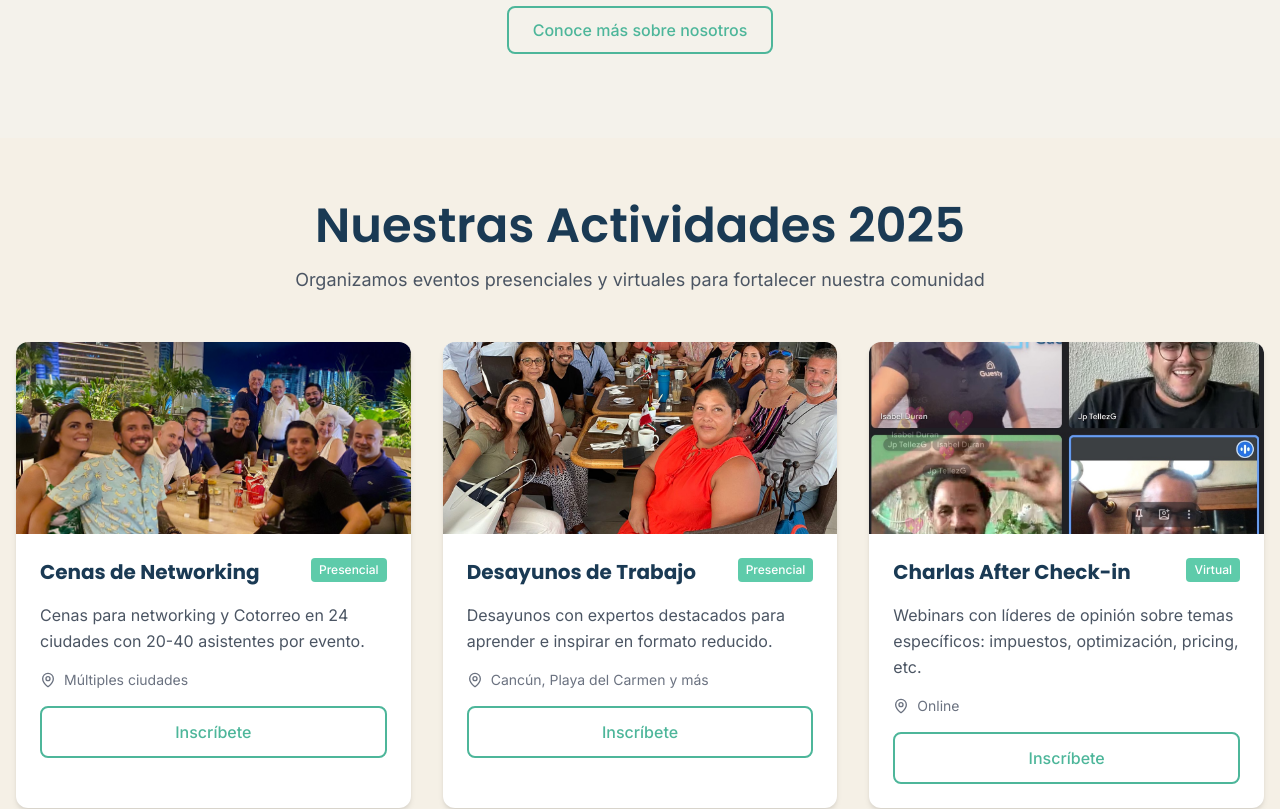
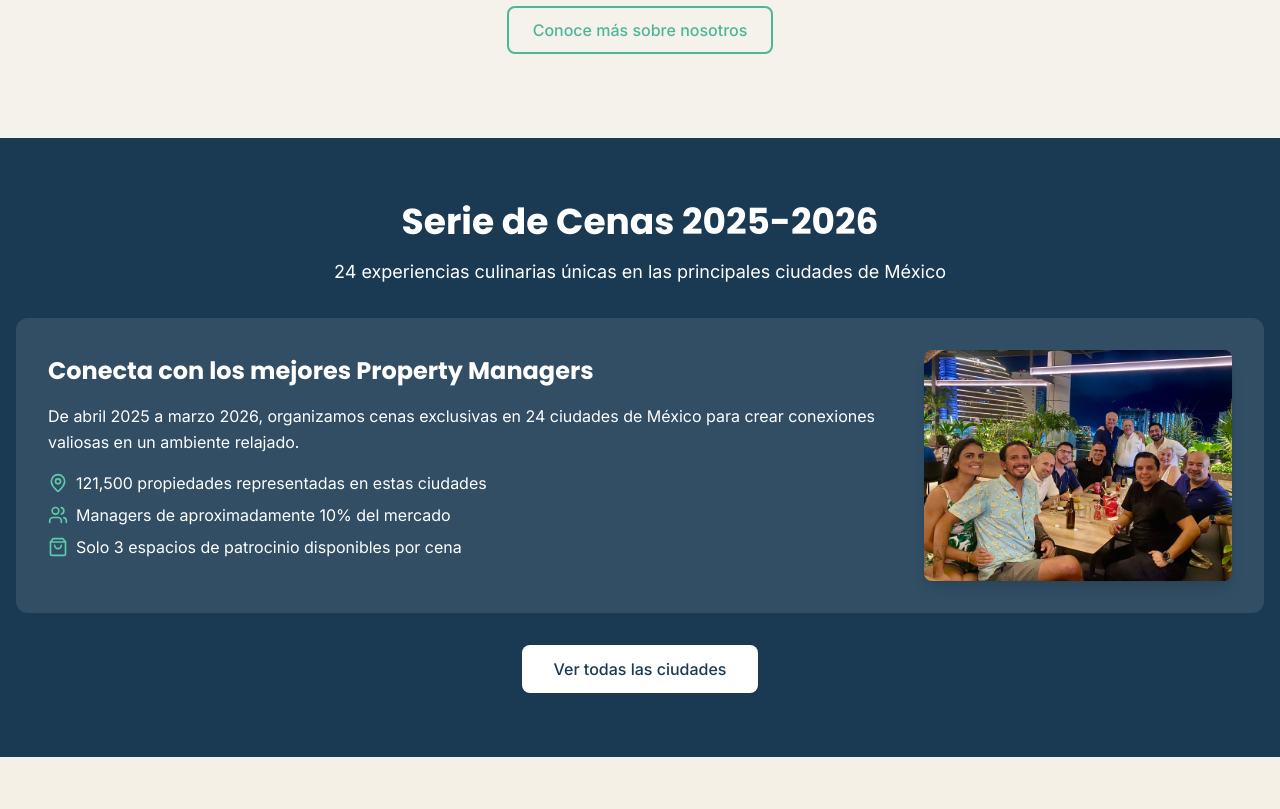
Before and after one commit to gorupicz/cahusamex, a React (Vite) app: page / in a window 1280 px wide. Shown: the part 1420-2229 px from the top of the page. Built offline with nearby package versions, Linux system fonts and the light colour scheme.

Commit message:
Add dinner event details
Add details about the dinner events, including locations, dates, and sponsorship information.

```diff
--- /dev/null
+++ b/src/components/DinnerSeriesTable.tsx
@@ -0,0 +1,93 @@
+
+import { Table, TableBody, TableCell, TableHead, TableHeader, TableRow } from "@/components/ui/table";
+import { Calendar, MapPin, Users } from 'lucide-react';
+
+const cities = [
+  "Cancun",
+  "Playa del Carmen",
+  "Tulum",
+  "Guadalajara",
+  "Puerto Vallarta",
+  "CDMX",
+  "Puebla",
+  "Los Cabos",
+  "La Paz",
+  "San Miguel de Allende",
+  "Querétaro",
+  "Valle de Guadalupe",
+  "Ensenada",
+  "Tijuana",
+  "Oaxaca",
+  "Mérida",
+  "Monterrey",
+  "Puerto Escondido",
+  "Huatulco",
+  "Ixtapa",
+  "San Carlos (Guaymas)",
+  "Hermosillo"
+];
+
+const DinnerSeriesTable = () => {
+  // Group cities in rows of 3 for better display
+  const cityRows = [];
+  for (let i = 0; i < cities.length; i += 3) {
+    cityRows.push(cities.slice(i, i + 3));
+  }
+
+  return (
+    <div className="bg-white rounded-xl shadow-md p-6 mt-8">
+      <div className="mb-6">
+        <h3 className="text-2xl font-bold text-navy mb-4">Serie de Cenas 2025-2026</h3>
+        <p className="text-gray-600 mb-4">
+          De abril 2025 a marzo 2026, vamos a realizar 24 cenas de networking en las siguientes ciudades de México. Nuestras cenas son experiencias culinarias únicas y oportunidades para conectar con property managers top en un ambiente muy relajado.
+        </p>
+
+        <div className="grid grid-cols-1 md:grid-cols-3 gap-4 mb-6">
+          <div className="flex items-center">
+            <MapPin className="h-5 w-5 mr-2 text-teal" />
+            <span>24 ciudades en todo México</span>
+          </div>
+          <div className="flex items-center">
+            <Users className="h-5 w-5 mr-2 text-teal" />
+            <span>121,500 propiedades representadas</span>
+          </div>
+          <div className="flex items-center">
+            <Calendar className="h-5 w-5 mr-2 text-teal" />
+            <span>De abril 2025 a marzo 2026</span>
+          </div>
+        </div>
+      </div>
+
+      <Table>
+        <TableHeader>
+          <TableRow>
+            <TableHead className="text-center font-bold">Ciudades Participantes</TableHead>
+          </TableRow>
+        </TableHeader>
+        <TableBody>
+          {cityRows.map((row, index) => (
+            <TableRow key={index}>
+              {row.map((city, cityIndex) => (
+                <TableCell key={cityIndex} className="text-center">
+                  <span className="font-medium">{city}</span>
+                </TableCell>
+              ))}
+              {/* Fill empty cells if row doesn't have 3 cities */}
+              {row.length < 3 && Array(3 - row.length).fill(0).map((_, i) => (
+                <TableCell key={`empty-${i}`}></TableCell>
+              ))}
+            </TableRow>
+          ))}
+        </TableBody>
+      </Table>
+
+      <div className="mt-6 p-4 bg-teal-light/10 border border-teal-light rounded-lg">
+        <p className="text-navy font-medium">
+          Solo hay 3 espacios de patrocinio disponibles por cena. Si estás interesado en participar como patrocinador, contáctanos para más información.
+        </p>
+      </div>
+    </div>
+  );
+};
+
+export default DinnerSeriesTable;
--- a/src/components/Footer.tsx
+++ b/src/components/Footer.tsx
@@ -45,6 +45,11 @@ const Footer = () => {
                 </Link>
               </li>
               <li>
+                <Link to="/activities#dinner-series" className="text-gray-300 hover:text-teal-light transition-colors">
+                  Cenas 2025-2026
+                </Link>
+              </li>
+              <li>
                 <Link to="/contact" className="text-gray-300 hover:text-teal-light transition-colors">
                   Contacto
                 </Link>
--- a/src/components/Navbar.tsx
+++ b/src/components/Navbar.tsx
@@ -35,6 +35,9 @@ const Navbar = () => {
             </Link>
             <Link to="/activities" className="text-navy hover:text-teal transition-colors font-medium">
               Actividades
+            </Link>
+            <Link to="/activities#dinner-series" className="text-navy hover:text-teal transition-colors font-medium">
+              Cenas 2025-2026
             </Link>
             <Link to="/community" className="text-navy hover:text-teal transition-colors font-medium">
               Comunidad
@@ -90,6 +93,13 @@ const Navbar = () => {
               Actividades
             </Link>
             <Link
+              to="/activities#dinner-series"
+              className="text-navy hover:text-teal transition-colors font-medium py-2"
+              onClick={() => setIsOpen(false)}
+            >
+              Cenas 2025-2026
+            </Link>
+            <Link
               to="/community"
               className="text-navy hover:text-teal transition-colors font-medium py-2"
               onClick={() => setIsOpen(false)}
--- a/src/pages/Activities.tsx
+++ b/src/pages/Activities.tsx
@@ -2,6 +2,7 @@ import Navbar from '@/components/Navbar';
 import Footer from '@/components/Footer';
 import Hero from '@/components/Hero';
 import ActivityCard from '@/components/ActivityCard';
+import DinnerSeriesTable from '@/components/DinnerSeriesTable';
 import { Tabs, TabsContent, TabsList, TabsTrigger } from "@/components/ui/tabs";
 import { ShoppingBag } from 'lucide-react';
 
@@ -21,6 +22,7 @@ const Activities = () => {
             <div className="flex justify-center mb-8">
               <TabsList className="bg-sand-light">
                 <TabsTrigger value="all">Todas</TabsTrigger>
+                <TabsTrigger value="dinner-series">Cenas 2025-2026</TabsTrigger>
                 <TabsTrigger value="in-person">Presenciales</TabsTrigger>
                 <TabsTrigger value="online">Online</TabsTrigger>
                 <TabsTrigger value="purchases">Compras Colectivas</TabsTrigger>
@@ -28,6 +30,19 @@ const Activities = () => {
             </div>
 
             <TabsContent value="all">
+              <div className="mb-10">
+                <div className="bg-navy text-white p-6 rounded-xl mb-8">
+                  <h3 className="text-2xl font-bold mb-2">Serie de Cenas 2025-2026</h3>
+                  <p className="mb-4">
+                    Nuestra serie de cenas recorrerá 24 ciudades por todo México, desde abril 2025 hasta marzo 2026.
+                    ¡Una oportunidad única para conectar con los mejores property managers!
+                  </p>
+                  <a href="#dinner-series" className="bg-white text-navy px-4 py-2 rounded inline-block hover:bg-gray-100 transition-colors">
+                    Ver todas las ciudades
+                  </a>
+                </div>
+              </div>
+
               <div className="grid grid-cols-1 md:grid-cols-2 lg:grid-cols-3 gap-8">
                 <ActivityCard
                   title="Cenas de Networking"
@@ -35,7 +50,7 @@ const Activities = () => {
                   image="lovable-uploads/944c4e44-f0bf-41d6-8f00-9bd40b07af2b.png"
                   type="Presencial"
                   location="Múltiples ciudades"
-                  date="Programación 2025"
+                  date="Programación 2025-2026"
                   url="https://lu.ma/elclub"
                 />
 
@@ -91,6 +106,51 @@ const Activities = () => {
               </div>
             </TabsContent>
 
+            <TabsContent value="dinner-series" id="dinner-series">
+              <DinnerSeriesTable />
+
+              <div className="mt-10 grid grid-cols-1 md:grid-cols-2 gap-8">
+                <div className="bg-white rounded-xl shadow-md overflow-hidden">
+                  <img
+                    src="lovable-uploads/944c4e44-f0bf-41d6-8f00-9bd40b07af2b.png"
+                    alt="Cenas de Networking"
+                    className="w-full h-64 object-cover"
+                  />
+                  <div className="p-6">
+                    <h3 className="text-xl font-bold text-navy mb-2">Experiencia Culinaria Única</h3>
+                    <p className="text-gray-600">
+                      Nuestras cenas son experiencias culinarias seleccionadas y oportunidades para conectar con los principales property managers en un ambiente muy relajado, donde las conversaciones fluyen naturalmente.
+                    </p>
+                  </div>
+                </div>
+
+                <div className="bg-white rounded-xl shadow-md overflow-hidden">
+                  <img
+                    src="lovable-uploads/d5231b7b-dcfd-4ed8-ae93-69197b4a2bad.png"
+                    alt="Property Managers"
+                    className="w-full h-64 object-cover"
+                  />
+                  <div className="p-6">
+                    <h3 className="text-xl font-bold text-navy mb-2">Conexiones Valiosas</h3>
+                    <p className="text-gray-600">
+                      Según AirDNA, estas 24 ciudades representan 121,500 propiedades en plataformas de renta vacacional. Esperamos tener a los administradores del 10% de estas propiedades participando en nuestros eventos.
+                    </p>
+                  </div>
+                </div>
+              </div>
+
+              <div className="mt-10 text-center">
+                <a
+                  href="https://lu.ma/elclub"
+                  target="_blank"
+                  rel="noopener noreferrer"
+                  className="btn-primary inline-block"
+                >
+                  Regístrate para las próximas cenas
+                </a>
+              </div>
+            </TabsContent>
+
             <TabsContent value="in-person">
               <div className="grid grid-cols-1 md:grid-cols-2 lg:grid-cols-3 gap-8">
                 <ActivityCard
@@ -99,7 +159,7 @@ const Activities = () => {
                   image="lovable-uploads/944c4e44-f0bf-41d6-8f00-9bd40b07af2b.png"
                   type="Presencial"
                   location="Múltiples ciudades"
-                  date="Programación 2025"
+                  date="Programación 2025-2026"
                   url="https://lu.ma/elclub"
                 />
 
--- a/src/pages/Index.tsx
+++ b/src/pages/Index.tsx
@@ -6,7 +6,7 @@ import ActivityCard from '@/components/ActivityCard';
 import TeamMember from '@/components/TeamMember';
 import Navbar from '@/components/Navbar';
 import Footer from '@/components/Footer';
-import { Users, Calendar, Book, ShoppingBag } from 'lucide-react';
+import { Users, Calendar, Book, ShoppingBag, MapPin } from 'lucide-react';
 
 const Index = () => {
   return (
@@ -59,6 +59,56 @@ const Index = () => {
             <Link to="/about" className="btn-outline">
               Conoce más sobre nosotros
             </Link>
+          </div>
+        </section>
+
+        {/* Dinner Series 2025-2026 Highlight */}
+        <section className="bg-navy text-white py-16">
+          <div className="container mx-auto px-4">
+            <div className="text-center mb-8">
+              <h2 className="text-3xl md:text-4xl font-bold mb-4">Serie de Cenas 2025-2026</h2>
+              <p className="max-w-3xl mx-auto text-lg">
+                24 experiencias culinarias únicas en las principales ciudades de México
+              </p>
+            </div>
+
+            <div className="bg-white/10 rounded-xl p-6 md:p-8 mb-8">
+              <div className="flex flex-col md:flex-row items-center justify-between">
+                <div className="mb-6 md:mb-0 md:mr-8">
+                  <h3 className="text-2xl font-bold mb-4">Conecta con los mejores Property Managers</h3>
+                  <p className="mb-4">
+                    De abril 2025 a marzo 2026, organizamos cenas exclusivas en 24 ciudades de México para crear conexiones valiosas en un ambiente relajado.
+                  </p>
+                  <div className="mb-4">
+                    <div className="flex items-center mb-2">
+                      <MapPin className="h-5 w-5 mr-2 text-teal-light" />
+                      <span>121,500 propiedades representadas en estas ciudades</span>
+                    </div>
+                    <div className="flex items-center mb-2">
+                      <Users className="h-5 w-5 mr-2 text-teal-light" />
+                      <span>Managers de aproximadamente 10% del mercado</span>
+                    </div>
+                    <div className="flex items-center">
+                      <ShoppingBag className="h-5 w-5 mr-2 text-teal-light" />
+                      <span>Solo 3 espacios de patrocinio disponibles por cena</span>
+                    </div>
+                  </div>
+                </div>
+                <div className="w-full md:w-1/3">
+                  <img
+                    src="lovable-uploads/944c4e44-f0bf-41d6-8f00-9bd40b07af2b.png"
+                    alt="Cenas de Networking"
+                    className="rounded-lg w-full h-auto shadow-lg"
+                  />
+                </div>
+              </div>
+            </div>
+
+            <div className="text-center">
+              <Link to="/activities#dinner-series" className="bg-white text-navy px-8 py-3 rounded-lg font-medium hover:bg-gray-100 transition-colors inline-block">
+                Ver todas las ciudades
+              </Link>
+            </div>
           </div>
         </section>
 
```
